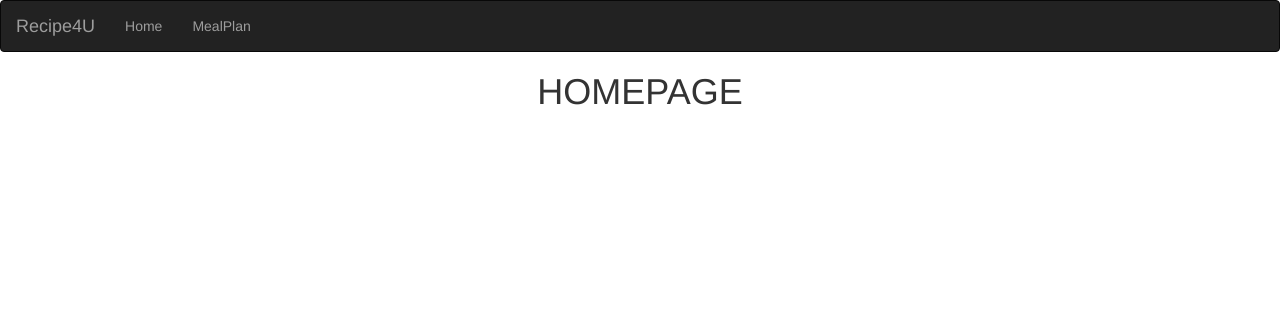
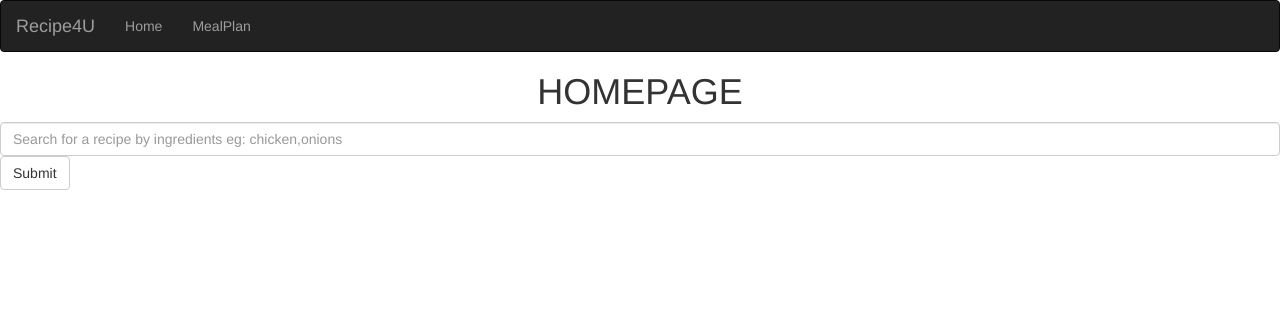
Before and after one commit to Nasseh123/Recipes4U, a Flask app: page / in a window 1280 px wide. Shown: the top 312 px of the page. Run offline with Flask 2, Linux system fonts and the light colour scheme; data that the repository does not hold is empty; some libraries are stand-ins or nearby versions.

Commit message:
Search bar for searching for a recipe by ingredients inputed.IMplemented by having a form input on the index page and passing the value it receives to the view index function hence dynamically passing to the search page and showing results

```diff
--- a/app/main/views.py
+++ b/app/main/views.py
@@ -1,4 +1,4 @@
-from flask import render_template
+from flask import render_template,request,redirect,url_for
 from . import main
 from ..requests import get_search_by_ingredients
 
@@ -6,7 +6,23 @@ from ..requests import get_search_by_ingredients
 def index():
     """
     """
-    ingredients=get_search_by_ingredients('chicken')
+
+    # ingredients=get_search_by_ingredients('chicken')
     title="RECIPE4U"
+    search_by_ingredients=request.args.get('ingredient_query')
 
-    return render_template('index.html',title=title,ingredients=ingredients)
+    if search_by_ingredients:
+        return redirect(url_for('.search_by_ingredients',ingredient_name=search_by_ingredients))
+    else:
+        return render_template('index.html',title=title)
+
+@main.route('/search/<ingredient_name>')
+def search_by_ingredients(ingredient_name):
+    """
+    view function to display recipes by ingredients
+    """
+    # recipe_name_list=ingredient_name.split(" ")
+    # recipe_name_format="+".join(recipe_name_list)
+
+    searched_recipes=get_search_by_ingredients(ingredient_name)
+    return render_template('search.html',recipes=searched_recipes)
--- a/app/requests.py
+++ b/app/requests.py
@@ -26,8 +26,11 @@ def get_search_by_ingredients(ingredients):
 
     # results=
     # print([obj.get('id') for obj in get_search_by_ingredients_response])
+    # id=[obj.get('id') for obj in get_search_by_ingredients_response]
+
     # for recipe in get_search_by_ingredients_response:
     #     id =recipe.get("id",'default value')
-    #     print(recipe)
+    #     title=recipe.get("title",)
+        # print(recipe)
 
     return get_search_by_ingredients_response
--- a/app/templates/index.html
+++ b/app/templates/index.html
@@ -1,9 +1,13 @@
 {%extends 'base.html'%}
 {%block content%}
 <H1 style="text-align: center;">HOMEPAGE</H1>
+<form>
+    <input type="text" name="ingredient_query" placeholder="Search for a recipe by ingredients eg: chicken,onions" class="form-control">
+    <input type="submit"  value="Submit" class="btn btn-default">
+</form>
 <ul>
     {%for ingredient in ingredients%}
-    {{ingredient.id}}
+    <p>{{ingredient.id}}</p>
     <li>{{ingredient.title}}</li>
 
     <img src="{{ingredient.image}}" alt="">
```
Also changed, not shown: app/templates/search.html (added, +17 -0 lines).
